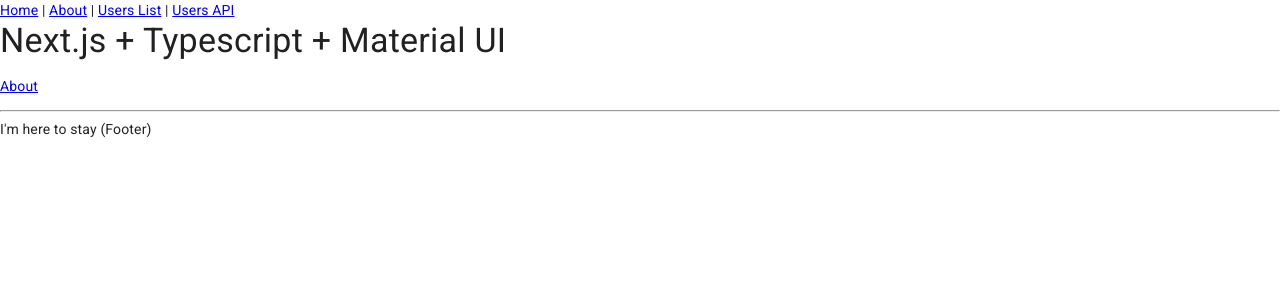
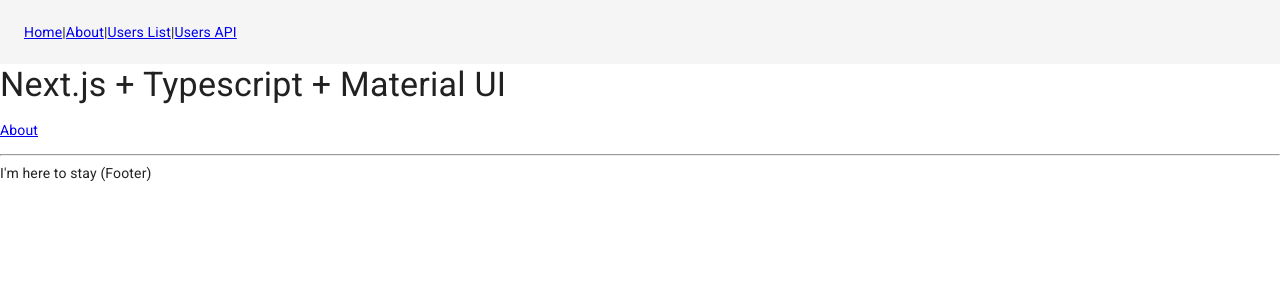
Before and after one commit to hankei6km/image-url-workbench, a Next.js app: page / in a window 1280 px wide. Shown: the top 300 px of the page. Built offline with nearby package versions, Linux system fonts and the light colour scheme.

Commit message:
Use AppBar and Tooltbar in header of each pages
It just replaced header and nav element.

```diff
--- a/components/Layout.tsx
+++ b/components/Layout.tsx
@@ -1,11 +1,15 @@
-import React, { ReactNode } from 'react'
-import Link from 'next/link'
-import Head from 'next/head'
+import React, { ReactNode } from 'react';
+import Link from 'next/link';
+import Head from 'next/head';
+import AppBar from '@material-ui/core/AppBar';
+import Toolbar from '@material-ui/core/Toolbar';
+// import Typography from '@material-ui/core/Typography';
+// import Button from '@material-ui/core/Button';
 
 type Props = {
-  children?: ReactNode
-  title?: string
-}
+  children?: ReactNode;
+  title?: string;
+};
 
 const Layout = ({ children, title = 'This is the default title' }: Props) => (
   <div>
@@ -14,8 +18,8 @@ const Layout = ({ children, title = 'This is the default title' }: Props) => (
       <meta charSet="utf-8" />
       <meta name="viewport" content="initial-scale=1.0, width=device-width" />
     </Head>
-    <header>
-      <nav>
+    <AppBar color="default" position="static" elevation={false}>
+      <Toolbar>
         <Link href="/">
           <a>Home</a>
         </Link>{' '}
@@ -28,14 +32,14 @@ const Layout = ({ children, title = 'This is the default title' }: Props) => (
           <a>Users List</a>
         </Link>{' '}
         | <a href="/api/users">Users API</a>
-      </nav>
-    </header>
+      </Toolbar>
+    </AppBar>
     {children}
     <footer>
       <hr />
       <span>I'm here to stay (Footer)</span>
     </footer>
   </div>
-)
+);
 
-export default Layout
+export default Layout;
```
